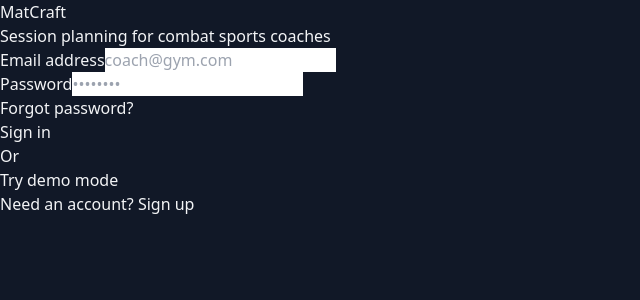
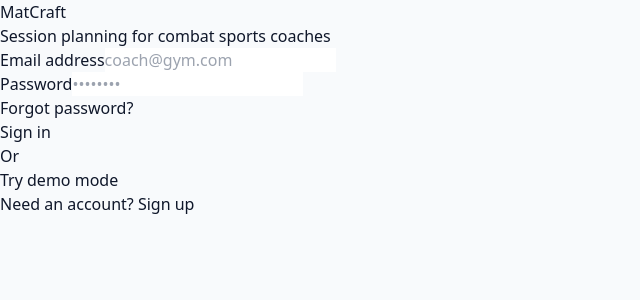
Before and after one commit to MazMiah40/MatFLow, a React (Vite) app: page /login in a window 1280 px wide. Shown: the top 300 px of the page, without its empty margins (0-640 px from the left). Built offline with nearby package versions, Linux system fonts and the light colour scheme; no server answers.

Commit message:
Update body styles in index.css

```diff
--- a/src/index.css
+++ b/src/index.css
@@ -2,8 +2,7 @@
 @tailwind components;
 @tailwind utilities;
 
-@layer base {
-  body {
-    @apply bg-gray-900 text-gray-100 antialiased;
-  }
+body {
+  @apply bg-slate-50 text-slate-900 antialiased;
+  font-family: system-ui, -apple-system, BlinkMacSystemFont, 'Segoe UI', Roboto, Oxygen, Ubuntu, Cantarell, sans-serif;
 }
```
